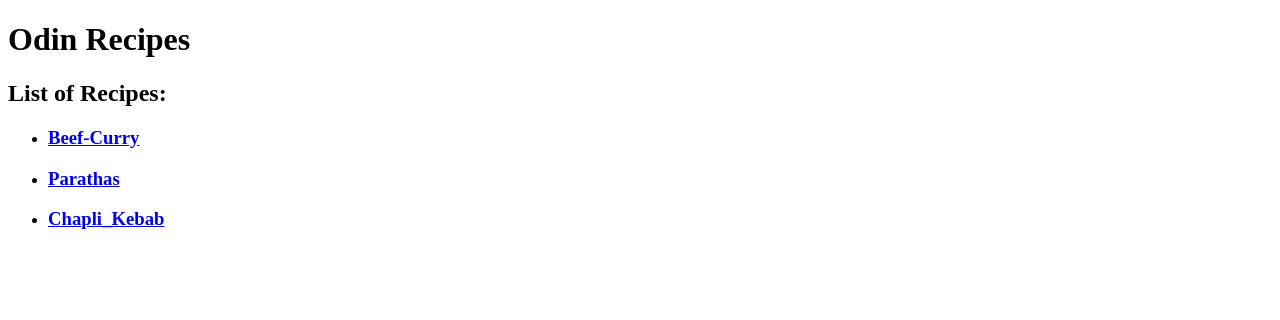
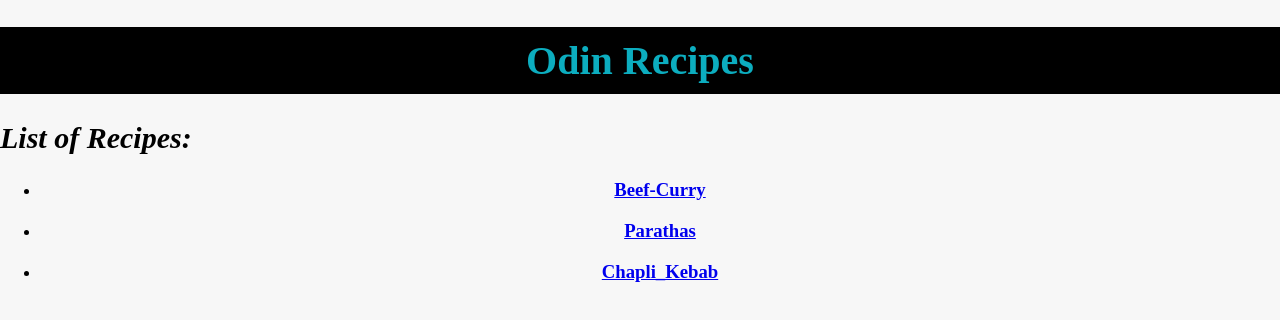
Before and after one commit to chisty-9/Odin-Recipes, a plain HTML site: page index.html in a window 1280 px wide. Drawn offline with Linux system fonts and the light colour scheme.

Commit message:
update css

```diff
--- a/index.html
+++ b/index.html
@@ -4,9 +4,10 @@
     <meta charset="UTF-8">
     <meta name="viewport" content="width=device-width, initial-scale=1.0">
     <title>Odin_recipes</title>
+    <link rel="stylesheet" href="stylerecipes.css">
 </head>
 <body>
-    <h1>Odin Recipes</h1>
+   <div><h1>Odin Recipes</h1></div>
     <h2>List of Recipes:</h2>
     <ul>
     <li><a href="recipes/beef_curry.html" target="_blank" ><h3>Beef-Curry</h3></a></li>
--- a/stylerecipes.css
+++ b/stylerecipes.css
@@ -1,4 +1,23 @@
-h1 {
-    color: black;
-    background-color: red;
+h1{
+    color: rgb(12, 173, 191);
+    background-color: rgb(0, 0, 0);
+    font-weight: bold;
+    font-size: 40px;
+    text-align: center; /* Optional for centering */
+    padding: 10px;
+
 }
+body {
+    background-color: rgb(247, 247, 247); /* Set the background color */
+    margin: 0; /* Remove default margin for full coverage */
+}
+
+h2{
+    font-style: italic;
+    font-weight: bold;
+    font-size: 30px;
+}
+ul{
+    text-align: center;
+    margin-bottom: auto;
+}
```
